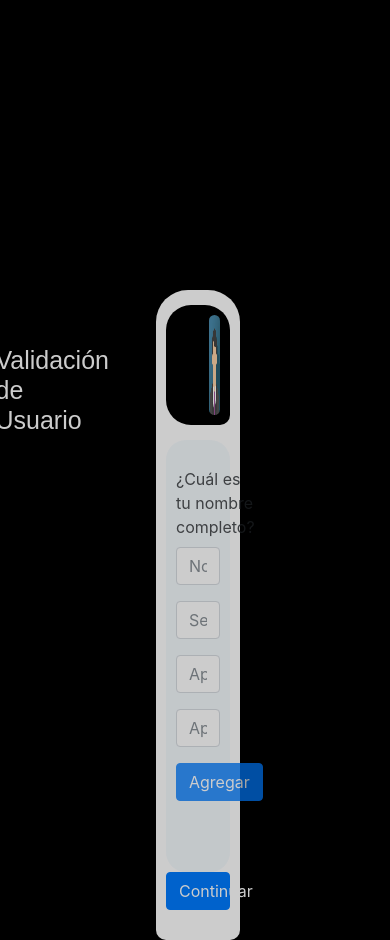
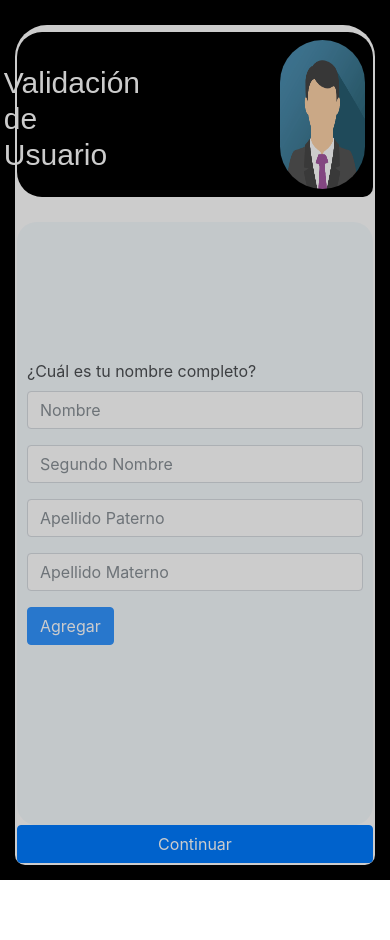
Before and after one commit to Joaquinchable/form-user-ali, a React (Create React App) app: page / in a window 390 px wide. After the commit the page ends 880 px from the top, so only its background shows below. Built offline with nearby package versions, Linux system fonts and the light colour scheme.

Commit message:
Responsive

```diff
--- a/src/Styled/styled.js
+++ b/src/Styled/styled.js
@@ -12,6 +12,31 @@ export const ContainerBox = styled.div`
   width: 100%;
   height: 940px;
   background-color: black;
+
+  /* Responsive */
+
+  @media (max-width: 667px) {
+    width: 100%;
+    height: 720px;
+    padding: 15px;
+  }
+
+  @media (max-width: 812px) {
+    width: 100%;
+    height: 720px;
+    padding: 2px;
+  }
+  @media (max-width: 1024px) {
+    width: 100%;
+    height: 880px;
+    padding: 15px;
+  }
+
+  @media (max-width: 1366px) {
+    width: 100%;
+    height: 880px;
+    padding: 15px;
+  }
 `;
 
 export const ChatBox = styled.div`
@@ -32,7 +57,34 @@ export const ChatBox = styled.div`
   border-radius: 32px;
   border-bottom-right-radius: 10px;
   border-bottom-left-radius: 10px;
+
+  /* Responsive */
+
+  @media (max-width: 667px) {
+    width: 100%;
+    height: 670px;
+    padding: 2px;
+  }
+
+  @media (max-width: 712px) {
+    width: 100%;
+    height: 750px;
+  }
+
+  @media (max-width: 1024px) {
+    width: 100%;
+    height: 840px;
+    padding: 2px;
+  }
+
+  @media (max-width: 1366px) {
+    width: 100%;
+    height: 840px;
+    padding: 2px;
+  }
 `;
+
+//   ConatinerAvatar
 
 export const ConatinerAvatar = styled.div`
   display: flex;
@@ -49,13 +101,96 @@ export const ConatinerAvatar = styled.div`
   border-bottom-right-radius: 10px;
   /* opacity: 0.7; */
   background-color: rgb(0, 0, 0);
+
+  /* Responsive */
+
+  @media (max-width: 667px) {
+    width: 100%;
+    height: 100px;
+    padding: 8px;
+  }
+
+  @media (max-width: 812px) {
+    width: 100%;
+    height: 120px;
+    padding: 4px;
+    margin-bottom: 25px;
+  }
+
+  @media (max-width: 1024px) {
+    width: 100%;
+    height: 120px;
+    margin-top: 20px;
+    padding: 8px;
+    margin-bottom: 25px;
+  }
+
+  @media (max-width: 1366px) {
+    width: 100%;
+    height: 190px;
+    margin-top: 5px;
+    padding: 8px;
+    margin-bottom: 25px;
+  }
 `;
+
 export const BoxImg = styled.img`
   width: 25%;
   margin-left: 100px;
   -webkit-border-radius: 100px;
   -moz-border-radius: 100px;
   border-radius: 100px;
+
+  /* Responsive */
+
+  @media (max-width: 667px) {
+    width: 25%;
+    margin-left: 30px;
+  }
+
+  @media (max-width: 812px) {
+    width: 30%;
+    margin-left: 10px;
+  }
+
+  @media (max-width: 1024px) {
+    width: 25%;
+    margin-left: 140px;
+  }
+
+  /* @media (max-width: 1366px) {
+    width: 25%;
+    margin-left: 170px;
+  }  */
+`;
+
+export const Title = styled.h3`
+  color: #ffff;
+  font-size: 25px;
+  font-family: Arial, Helvetica, sans-serif;
+  margin-top: 30px;
+  margin-left: 30px;
+
+  /* Responsive */
+
+  @media (max-width: 667px) {
+    font-size: 20px;
+    margin-top: 20px;
+  }
+
+  @media (max-width: 812px) {
+    font-size: 20px;
+    margin-top: 20px;
+  }
+
+  @media (max-width: 1024px) {
+    font-size: 30px;
+    margin-top: 25px;
+  }
+  /* @media (max-width: 1366px) {
+    font-size: 40px;
+     margin-top: 55px;
+  }  */
 `;
 
 export const CardContainer = styled.article`
@@ -70,6 +205,24 @@ export const CardContainer = styled.article`
   -webkit-border-radius: 20px;
   -moz-border-radius: 20px;
   border-radius: 20px;
+
+  /* Responsive */
+
+  @media (max-width: 667px) {
+    height: 400px;
+  }
+
+  @media (max-width: 712px) {
+    height: 500px;
+  }
+
+  @media (max-width: 1024px) {
+    height: 600px;
+  }
+
+  @media (max-width: 1366px) {
+    height: 700px;
+  }
 `;
 
 export const ContainerMessage = styled.div`
@@ -82,11 +235,10 @@ export const ContainerMessage = styled.div`
   -webkit-border-radius: 10px;
   -moz-border-radius: 10px;
   border-radius: 10px;
+
+  /* Responsive */
+
+  @media (max-width: 667px) {
+    width: 100%;
+  }
 `;
-export const Title = styled.h3`
-  color: #ffff;
-  font-size: 25px;
-  font-family: Arial, Helvetica, sans-serif;
-  margin-top:30px;
-  margin-left:30px;
-`;
```
